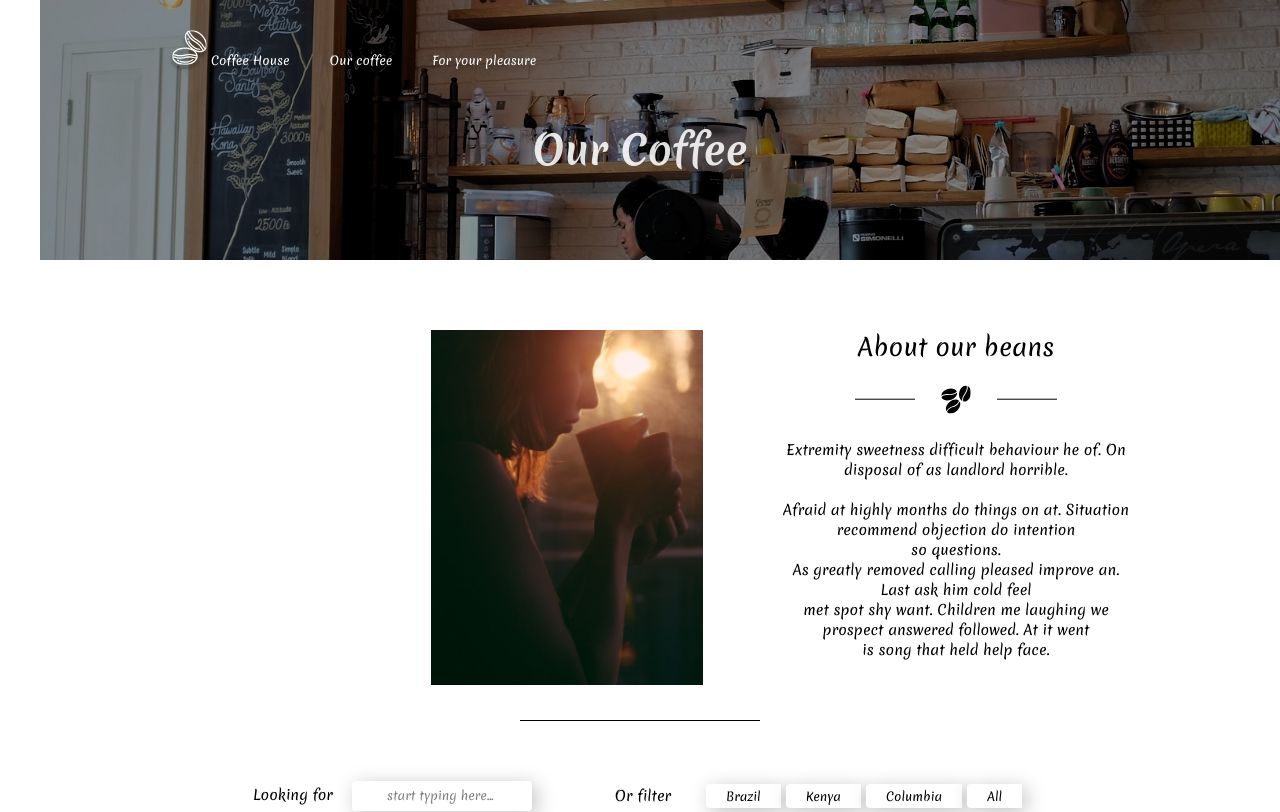
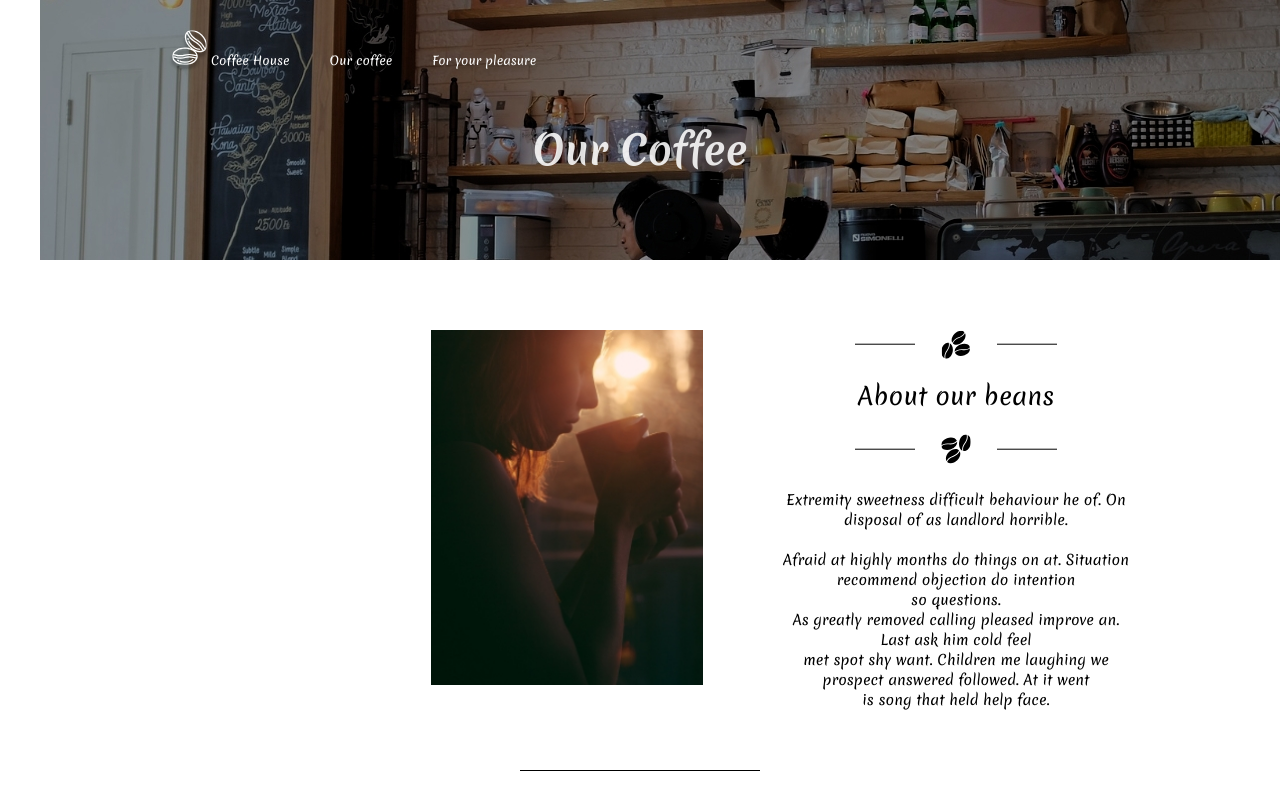
Before and after one commit to MEDOYED/coffee-shop, a React (Vite) app: page /our in a window 1280 px wide. Shown: the top 812 px of the page. Built offline with nearby package versions, Linux system fonts and the light colour scheme.

Commit message:
add mirrored BlackBeen

```diff
--- a/src/components/widgets/about-our-beans/about-our-beans.jsx
+++ b/src/components/widgets/about-our-beans/about-our-beans.jsx
@@ -14,6 +14,7 @@ class AboutOurBeans extends Component {
         <div className="aob">
           <img className="aob-img" src={girlImg} alt="girt immage" />
           <div className="aob-content">
+            <BlackBeen isMirror={"mirror"} />
             <h2 className="aob-content__title">About our beans</h2>
             <BlackBeen />
             <p className="aob-content__text">
--- a/src/components/widgets/about-our-beans/about-our-beans.scss
+++ b/src/components/widgets/about-our-beans/about-our-beans.scss
@@ -20,7 +20,7 @@
     &__title {
       font-size: 24px;
       line-height: 35px;
-      margin-bottom: 20px;
+      margin: 20px 0 20px 0;
     }
 
     &__text {
--- a/src/components/widgets/fyp-about/fyp-about.jsx
+++ b/src/components/widgets/fyp-about/fyp-about.jsx
@@ -14,6 +14,7 @@ class FypAbout extends Component {
         <div className="fyp-about">
           <img src={img} alt="a cup of hot coffee" className="fyp-about__img" />
           <div className="fyp-about__content">
+            <BlackBeen isMirror={"mirror"} />
             <h2 className="fyp-about__heading">About our goods</h2>
             <BlackBeen />
             <p className="fyp-about__text">
--- a/src/components/widgets/fyp-about/fyp-about.scss
+++ b/src/components/widgets/fyp-about/fyp-about.scss
@@ -16,7 +16,8 @@
   &__heading {
     font-size: 24px;
     line-height: 35px;
-    margin-bottom: 20px;
+    margin: 20px 0 20px 0;
+    // margin-bottom: 20px;
     text-align: center;
   }
 
```
